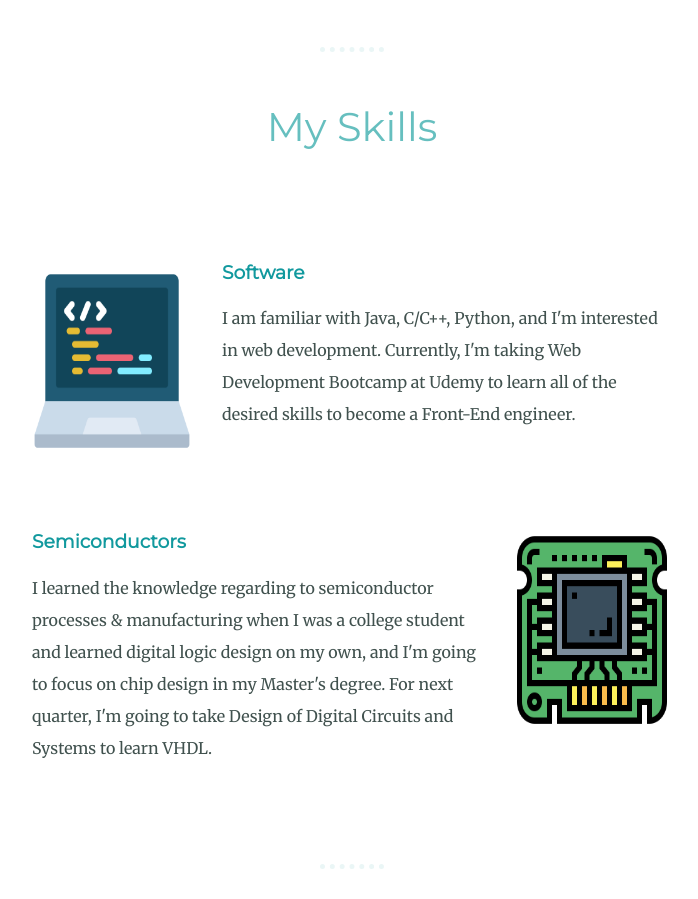
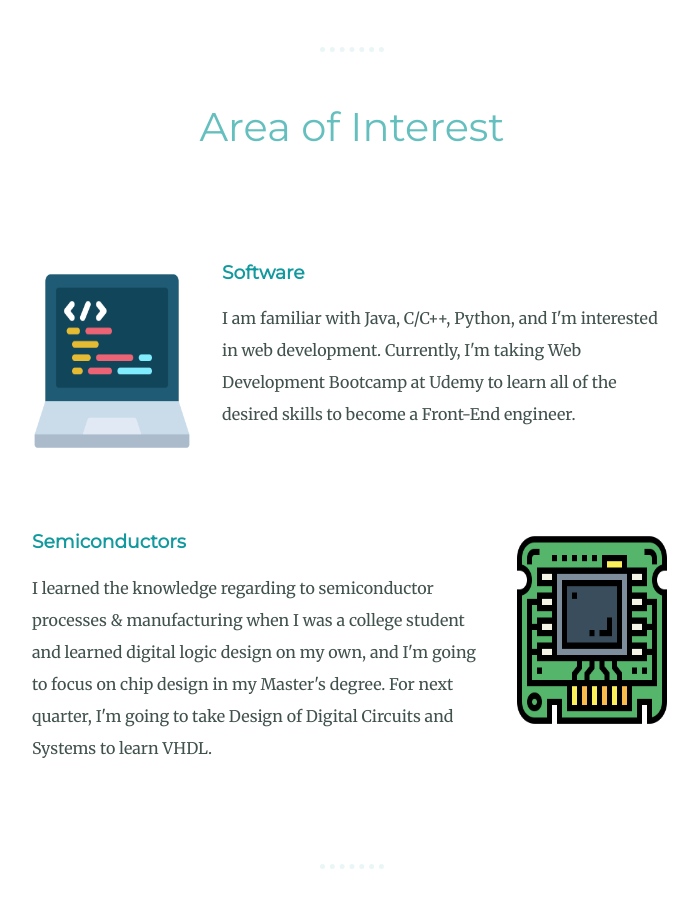
Before and after one commit to Morris199786/Personal-Website, a plain HTML site: page index.html in a window 1280 px wide. Shown: the part 1402-2301 px from the top of the page, without its empty margins (288-986 px from the left). Drawn offline with Linux system fonts and the light colour scheme.

Commit message:
Update index.html

```diff
--- a/index.html
+++ b/index.html
@@ -36,7 +36,7 @@
       <hr>
 
       <div class="skills">
-        <h2>My Skills</h2>
+        <h2>Area of Interest</h2>
 
         <div class="skill-row">
           <img class="programming-img" src="images/programming.png" alt="">
```
